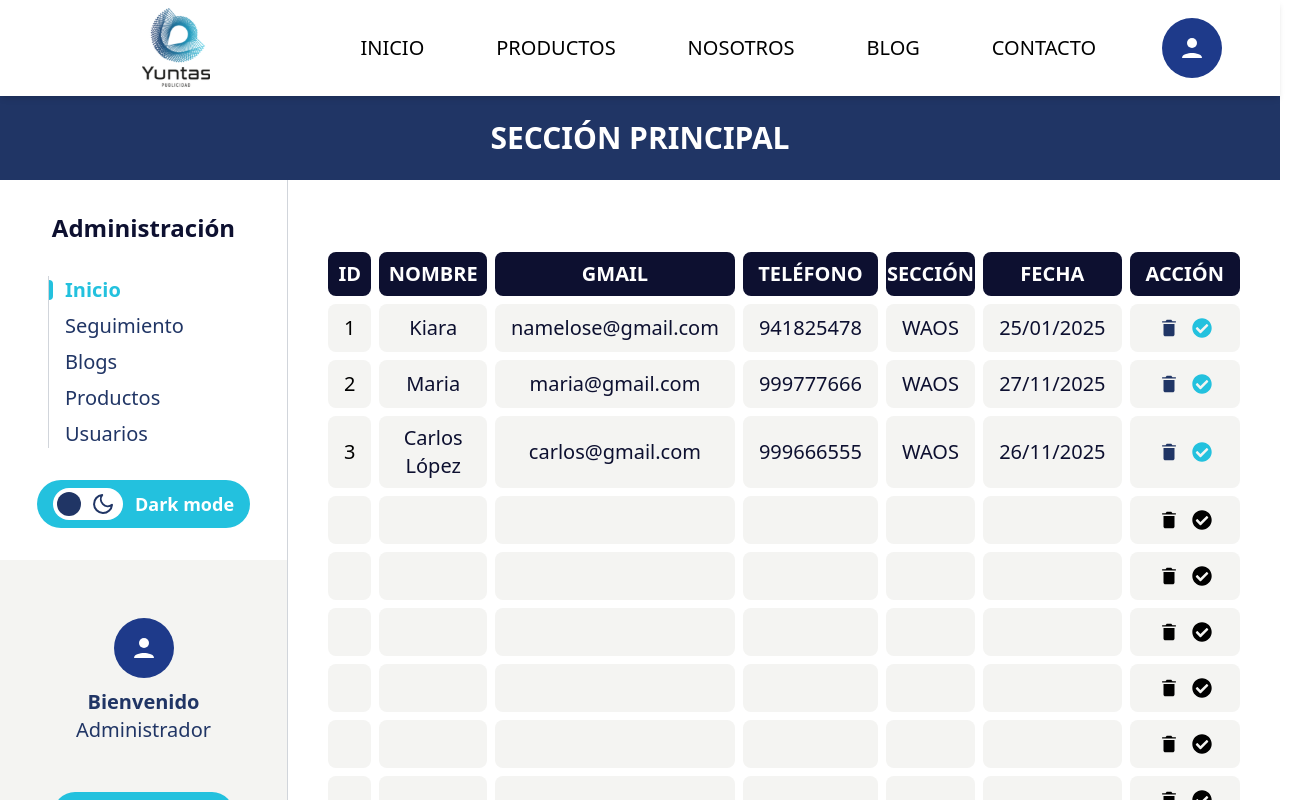
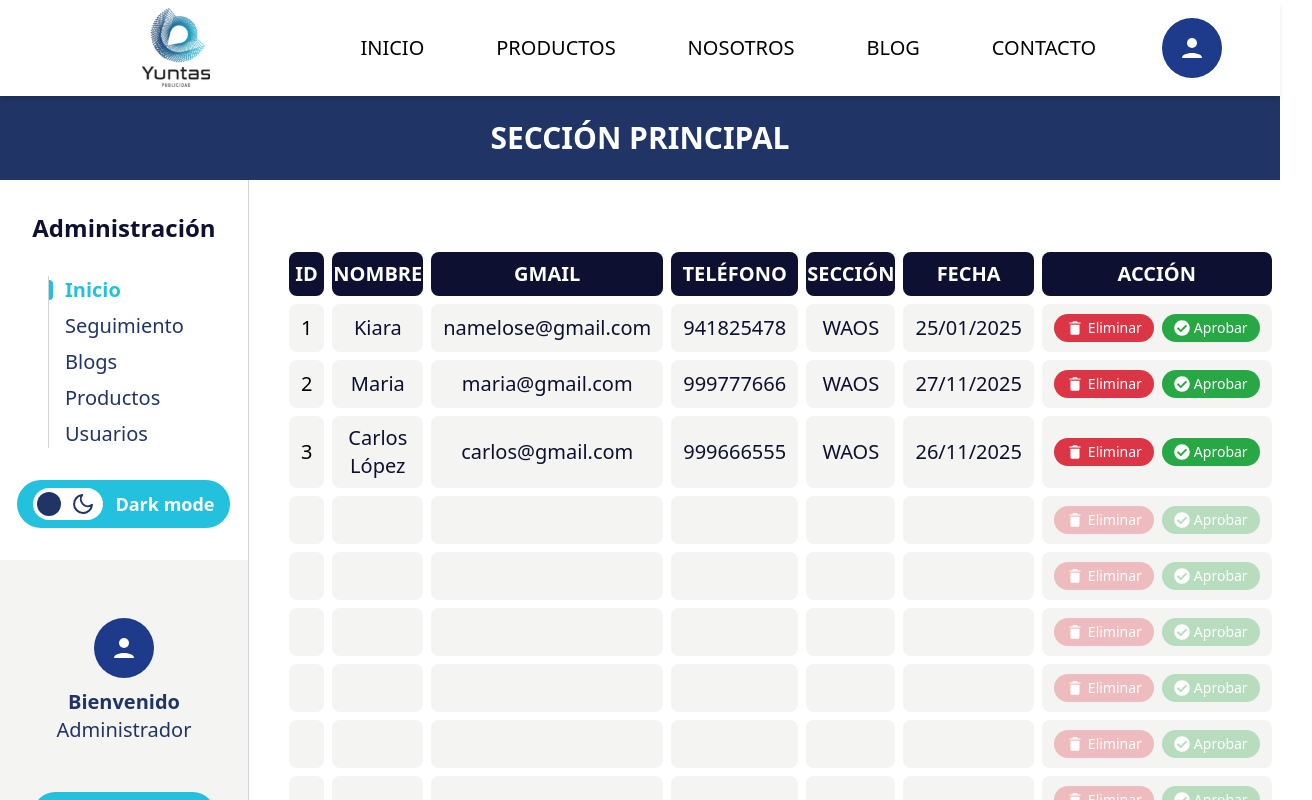
Before and after one commit to YUNTAS-PUBLICIDAD/Yuntas-Frontend-2025, a Next.js app: page /admin in a window 1280 px wide. Shown: the top 800 px of the page, 1312 px wide, since content can reach past the window. Built offline with nearby package versions, Linux system fonts and the light colour scheme.

Commit message:
Actualiza estilos de botones y mejora la configuración de acciones en AdminTable

```diff
--- a/src/components/atoms/Button.tsx
+++ b/src/components/atoms/Button.tsx
@@ -25,7 +25,7 @@ const Button: React.FC<ButtonProps> = ({
     tertiary: "bg-[#203565] text-white hover:bg-[#162E4D]",
     outline: "border-2 border-white text-white hover:bg-white hover:text-[#0B0B1F]",
     success: "bg-[#008236] text-white hover:bg-[#006622]",
-    danger: "bg-[#bb001b] text-white hover:bg-[#8b0000]",
+    danger: "bg-[#DC3545] text-white hover:bg-[#C82333]",
   };
 
   const sizeClasses = {
--- a/src/components/organisms/admin/AdminTable.tsx
+++ b/src/components/organisms/admin/AdminTable.tsx
@@ -21,24 +21,33 @@ interface AdminTableProps {
     actions?: ActionConfig[];
 }
 
-const actionIcons: Record<ActionType, { icon: React.ReactNode; color: string; hoverColor: string; title: string }> = {
+const actionIcons: Record<ActionType, {
+    icon: React.ReactNode;
+    label: string;
+    bgColor: string;
+    bgColorDisabled: string;
+    textColor: string;
+}> = {
     delete: {
-        icon: <IoMdTrash size={22} />,
-        color: "text-[#203565]",
-        hoverColor: "hover:text-[#0D1030]",
-        title: "Eliminar"
+        icon: <IoMdTrash size={18} />,
+        label: "Eliminar",
+        bgColor: "bg-[#DC3545] hover:bg-[#C82333]",
+        bgColorDisabled: "bg-[#DC3545]/30",
+        textColor: "text-white"
     },
     approve: {
-        icon: <FaCheckCircle size={20} />,
-        color: "text-[#23C1DE]",
-        hoverColor: "hover:text-[#1a9bb8]",
-        title: "Aprobar"
+        icon: <FaCheckCircle size={16} />,
+        label: "Aprobar",
+        bgColor: "bg-[#28A745] hover:bg-[#218838]",
+        bgColorDisabled: "bg-[#28A745]/30",
+        textColor: "text-white"
     },
     edit: {
-        icon: <FiEdit size={20} />,
-        color: "text-[#23C1DE]",
-        hoverColor: "hover:text-[#1a9bb8]",
-        title: "Editar"
+        icon: <FiEdit size={16} />,
+        label: "Editar",
+        bgColor: "bg-[#23C1DE] hover:bg-[#1a9bb8]",
+        bgColorDisabled: "bg-[#23C1DE]/30",
+        textColor: "text-white"
     }
 };
 
@@ -49,7 +58,6 @@ export default function AdminTable({
     actions = [{ type: "delete" }, { type: "approve" }]
 }: AdminTableProps) {
 
-    // Se crean filas vacias
     const rows = [...data];
     while (rows.length < minRows) {
         rows.push({ _empty: true });
@@ -68,7 +76,7 @@ export default function AdminTable({
                                 {col.label}
                             </th>
                         ))}
-                        <th className="bg-[#0D1030] text-white font-semibold text-xl py-2 px-4 rounded-lg text-center">
+                        <th className="bg-[#0D1030] text-white font-semibold text-xl py-2 px-3 rounded-lg text-center">
                             ACCIÓN
                         </th>
                     </tr>
@@ -82,30 +90,33 @@ export default function AdminTable({
                                 {columns.map((col) => (
                                     <td
                                         key={col.key}
-                                        className={`bg-[#F4F4F2] py-2 px-4 ${
+                                        className={`bg-[#F4F4F2] py-2 px-3 ${
                                             col.key === 'id' ? "font-medium text-black" : "font-normal text-[#0D1030]"
                                         } text-xl rounded-lg text-center h-12`}
                                     >
                                         {isEmpty ? "" : row[col.key]}
                                     </td>
                                 ))}
-                                <td className="bg-[#F4F4F2] py-2 px-4 rounded-lg text-center h-12">
-                                    <div className="flex items-center justify-center gap-3">
+                                <td className="bg-[#F4F4F2] py-2 px-3 rounded-lg text-center h-12">
+                                    <div className="flex items-center justify-center gap-2">
                                         {actions.map((action, actionIndex) => {
                                             const config = actionIcons[action.type];
                                             return (
                                                 <button
                                                     key={actionIndex}
                                                     onClick={() => !isEmpty && action.onClick?.(row.id)}
-                                                    className={`transition-colors ${
+                                                    className={`flex items-center gap-1 px-2 md:px-3 py-1 rounded-full transition-all ${config.textColor} ${
                                                         isEmpty
-                                                            ? `${config.color}/30 cursor-not-allowed`
-                                                            : `${config.color} ${config.hoverColor}`
+                                                            ? `${config.bgColorDisabled} cursor-not-allowed`
+                                                            : `${config.bgColor}`
                                                     }`}
-                                                    title={config.title}
+                                                    title={config.label}
                                                     disabled={isEmpty}
                                                 >
                                                     {config.icon}
+                                                    <span className="hidden md:inline text-sm font-medium">
+                                                        {config.label}
+                                                    </span>
                                                 </button>
                                             );
                                         })}
```
